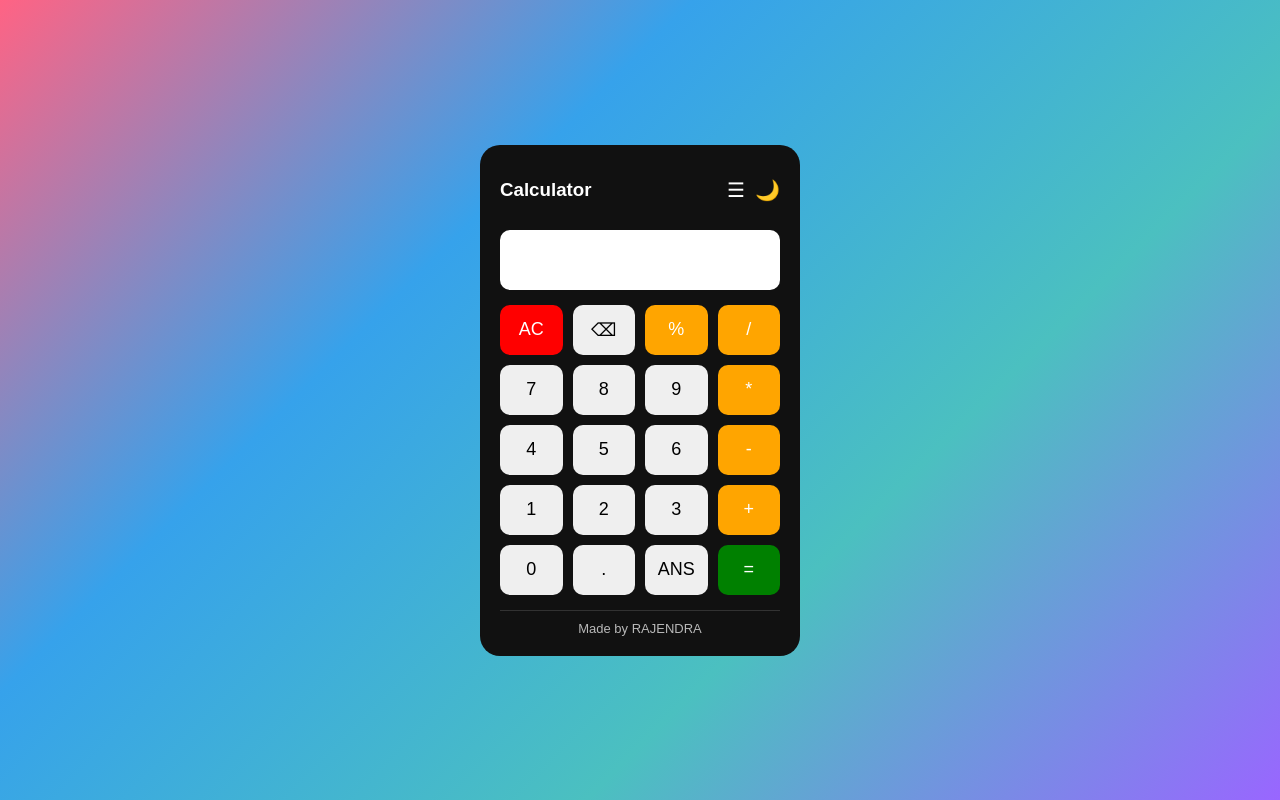
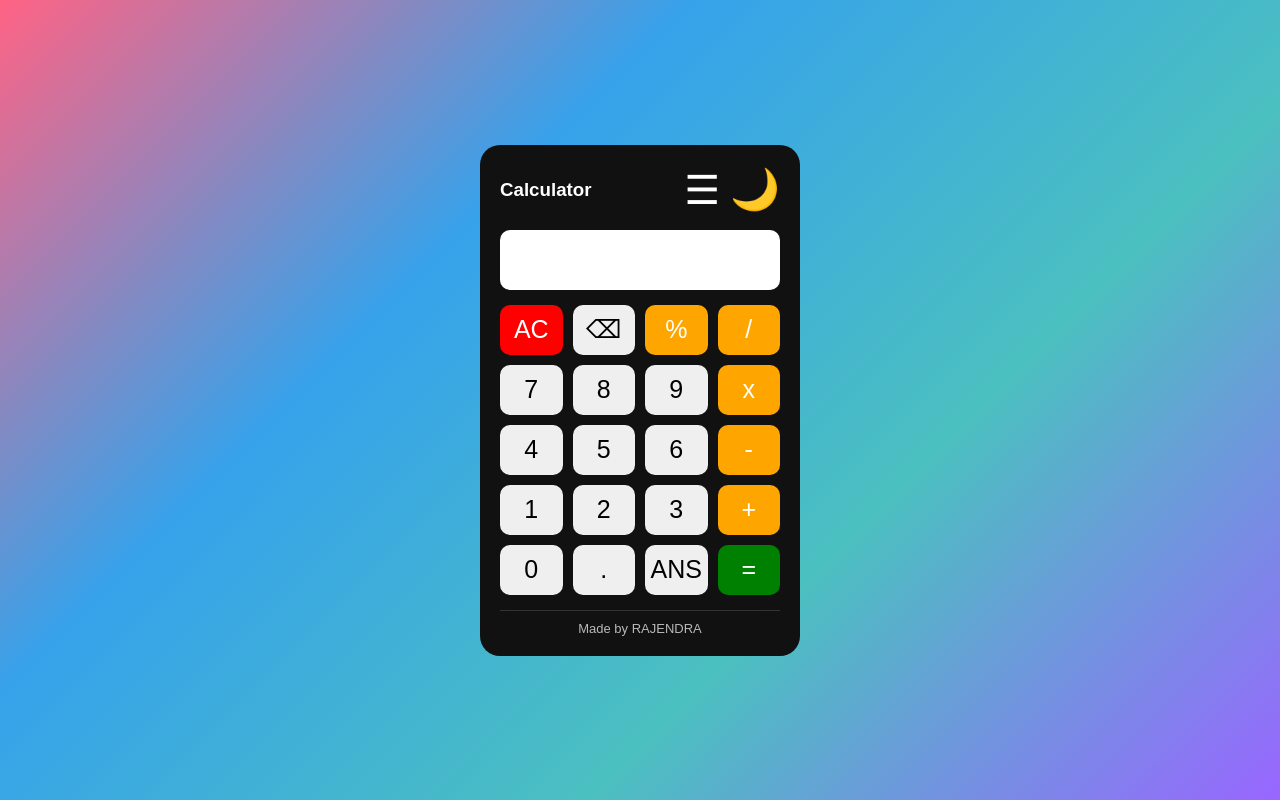
Before and after one commit to rajendramahapatra786-lgtm/Calculator, a plain HTML site: page index.html in a window 1280 px wide. Drawn offline with Linux system fonts and the light colour scheme.

Commit message:
chnage the astrice(*) to x into calculator button style ''

```diff
--- a/index.html
+++ b/index.html
@@ -29,7 +29,7 @@
     <button>7</button>
     <button>8</button>
     <button>9</button>
-    <button class="operator">*</button>
+    <button class="operator">x</button>
 
     <button>4</button>
     <button>5</button>
--- a/style.css
+++ b/style.css
@@ -37,7 +37,7 @@ body {
 .icon-btn {
   background: none;
   border: none;
-  font-size: 20px;
+  font-size: 40px;
   color: white;
   cursor: pointer;
 }
@@ -63,7 +63,7 @@ button {
   height: 50px;
   border-radius: 10px;
   border: none;
-  font-size: 18px;
+  font-size: 25px;
   cursor: pointer;
 }
 
```
